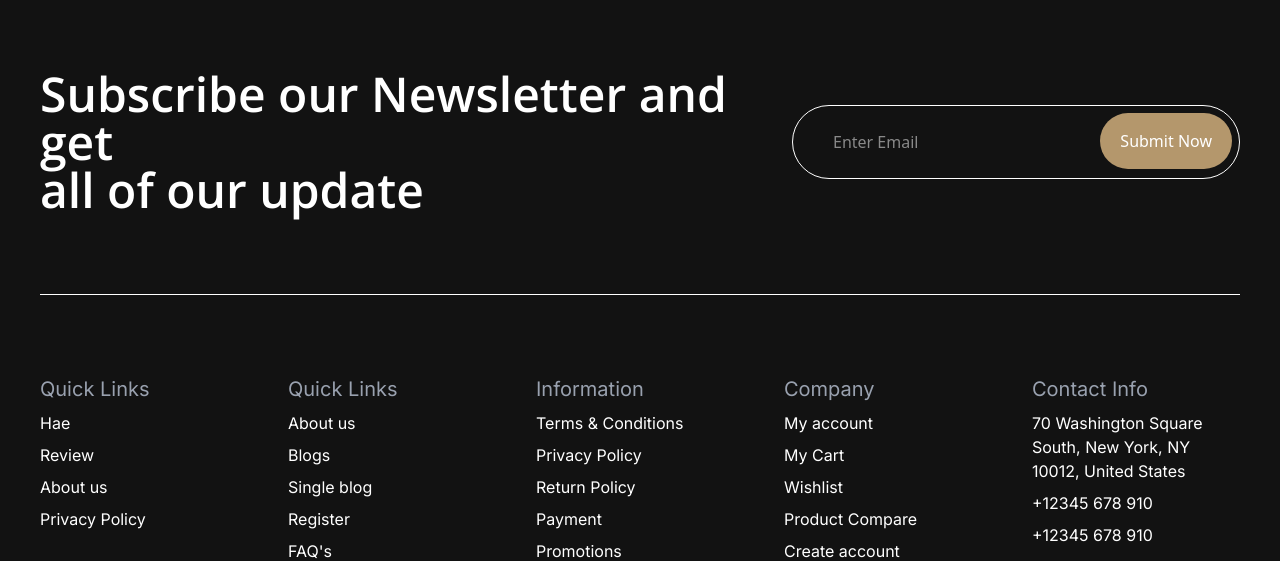
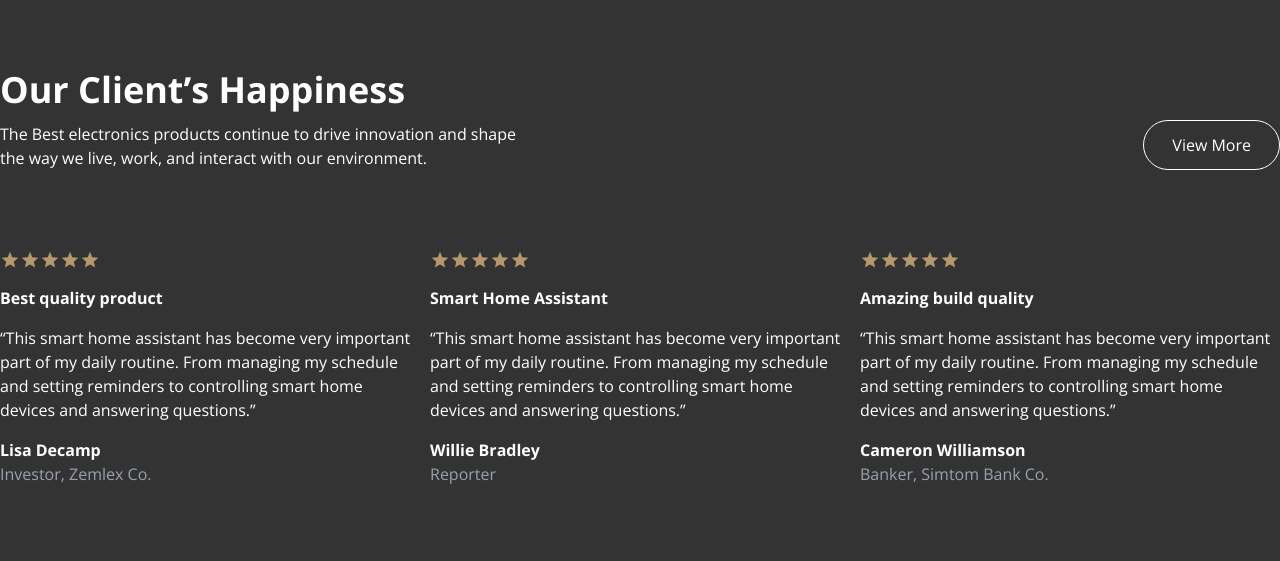
Before and after one commit to devsujoydas/elexy-electronic, a React (Vite) app: page / in a window 1280 px wide. Shown: the part 3430-3991 px from the top of the page. Built offline with nearby package versions, Linux system fonts and the light colour scheme; no server answers.

Commit message:
adding our client

```diff
--- a/src/Components/Home/Home.jsx
+++ b/src/Components/Home/Home.jsx
@@ -3,6 +3,7 @@ import Category from "../Category/Category.jsx"
 import Recommended from "../Recommended/Recommended.jsx"
 import Marque from "../PromoMarquee/PromoMarquee.jsx"
 import SmartGrid from "../SmartGrid/SmartGrid.jsx"
+import OurClients from "../OurClients/OurClients.jsx"
 
 const Home = () => {
   return (
@@ -12,6 +13,7 @@ const Home = () => {
       <Recommended />
       <Marque/>
       <SmartGrid/>
+      <OurClients/>
     </div>
   )
 }
--- /dev/null
+++ b/src/Components/OurClients/OurClients.jsx
@@ -0,0 +1,94 @@
+import { Link } from "react-router-dom"
+import { Swiper, SwiperSlide } from 'swiper/react';
+// Import Swiper styles
+import 'swiper/css';
+import 'swiper/css/pagination';
+import { MdOutlineStarPurple500 } from "react-icons/md";
+
+
+
+const OurClients = () => {
+    return (
+        <div className="bg-[#333333] font-open-sans">
+            <div className="md:w-7xl grid gap-10 md:mx-auto py-20">
+                <div className="flex md:mx-0 mx-5 md:flex-row flex-col justify-between items-end font-open-sans">
+                    <div className="grid gap-3">
+                        <h1 className="md:text-4xl text-2xl font-bold ">Our Client’s Happiness
+                        </h1>
+                        <p className="">The Best electronics products continue to drive innovation and shape <br />
+                            the way we live, work, and interact with our environment.
+                        </p>
+                    </div>
+                    <Link to={'/'} className='px-7 py-3 border rounded-full cursor-pointer active:scale-95 hover:-translate-y-1 transition-all'>View More</Link>
+                </div>
+                <div>
+
+                </div>
+                <Swiper
+                    slidesPerView={3}
+                    spaceBetween={10}
+                    pagination={{
+                        clickable: true,
+                    }}
+                    modules={[]}
+                    className="mySwiper w-[100%] h-[100%]"
+                >
+                    <SwiperSlide>
+                        <div>
+                            <div className="flex items-center text-xl text-[#B4976C]">
+                                <MdOutlineStarPurple500 /><MdOutlineStarPurple500 /><MdOutlineStarPurple500 /><MdOutlineStarPurple500 /><MdOutlineStarPurple500 />
+                            </div>
+                            <h1 className="font-bold py-4">Best quality product</h1>
+                            <p className="mb-4">“This smart home assistant has become very important part of my daily routine. From managing my schedule and setting reminders to controlling smart home devices and answering questions.”</p>
+                            <h1 className="font-bold">Lisa Decamp</h1>
+                            <p className="text-gray-400">Investor, Zemlex Co.</p>
+                        </div>
+                    </SwiperSlide>
+
+                    <SwiperSlide>
+                        <div>
+                            <div className="flex items-center text-xl text-[#B4976C]">
+                                <MdOutlineStarPurple500 /><MdOutlineStarPurple500 /><MdOutlineStarPurple500 /><MdOutlineStarPurple500 /><MdOutlineStarPurple500 />
+                            </div>
+                            <h1 className="font-bold py-4">Smart Home Assistant</h1>
+                            <p className="mb-4">“This smart home assistant has become very important part of my daily routine. From managing my schedule and setting reminders to controlling smart home devices and answering questions.”</p>
+                            <h1 className="font-bold">Willie Bradley</h1>
+                            <p className="text-gray-400">Reporter</p>
+                        </div>
+                    </SwiperSlide>
+
+
+
+                    <SwiperSlide>
+                        <div>
+                            <div className="flex items-center text-xl text-[#B4976C]">
+                                <MdOutlineStarPurple500 /><MdOutlineStarPurple500 /><MdOutlineStarPurple500 /><MdOutlineStarPurple500 /><MdOutlineStarPurple500 />
+                            </div>
+                            <h1 className="font-bold py-4">Amazing build quality</h1>
+                            <p className="mb-4">“This smart home assistant has become very important part of my daily routine. From managing my schedule and setting reminders to controlling smart home devices and answering questions.”</p>
+                            <h1 className="font-bold">Cameron Williamson</h1>
+                            <p className="text-gray-400">Banker, Simtom Bank Co.</p>
+                        </div>
+                    </SwiperSlide>
+
+                    <SwiperSlide>
+                        <div>
+                            <div className="flex items-center text-xl text-[#B4976C]">
+                                <MdOutlineStarPurple500 /><MdOutlineStarPurple500 /><MdOutlineStarPurple500 /><MdOutlineStarPurple500 /><MdOutlineStarPurple500 />
+                            </div>
+                            <h1 className="font-bold py-4">Smart Home Assistant</h1>
+                            <p className="mb-4">“This smart home assistant has become very important part of my daily routine. From managing my schedule and setting reminders to controlling smart home devices and answering questions.”</p>
+                            <h1 className="font-bold">Brain Armstrong</h1>
+                            <p className="text-gray-400]">CEO Deplex Group</p>
+                        </div>
+                    </SwiperSlide>
+
+
+
+                </Swiper>
+            </div>
+        </div>
+    )
+}
+
+export default OurClients
--- a/src/Components/Recommended/Recommended.jsx
+++ b/src/Components/Recommended/Recommended.jsx
@@ -15,7 +15,7 @@ const Recommended = () => {
                 </div>
 
                 <div>
-                <Products/>
+                    <Products />
                 </div>
             </div>
         </div>
```
Lines whose indentation alone changed are shown as unchanged.
